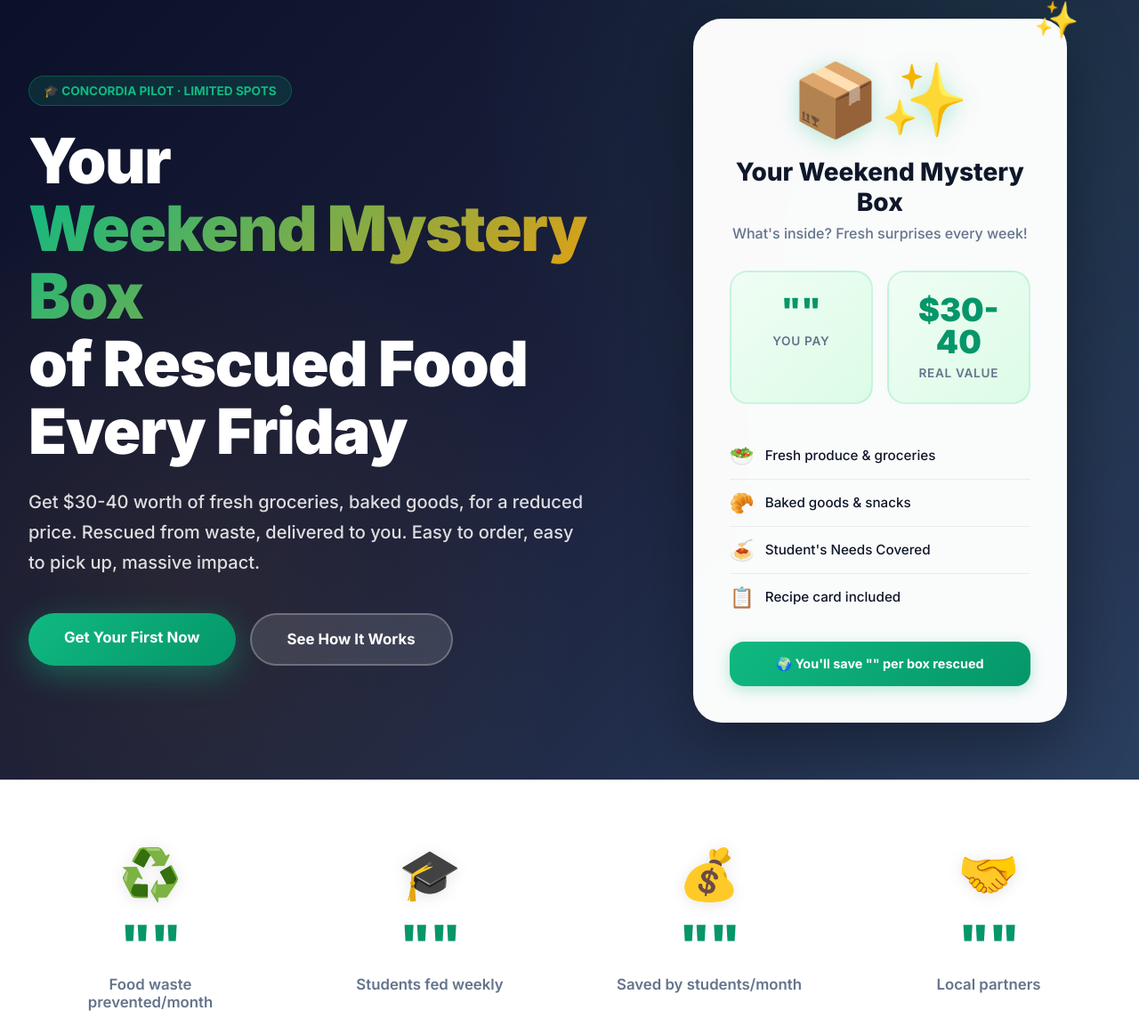
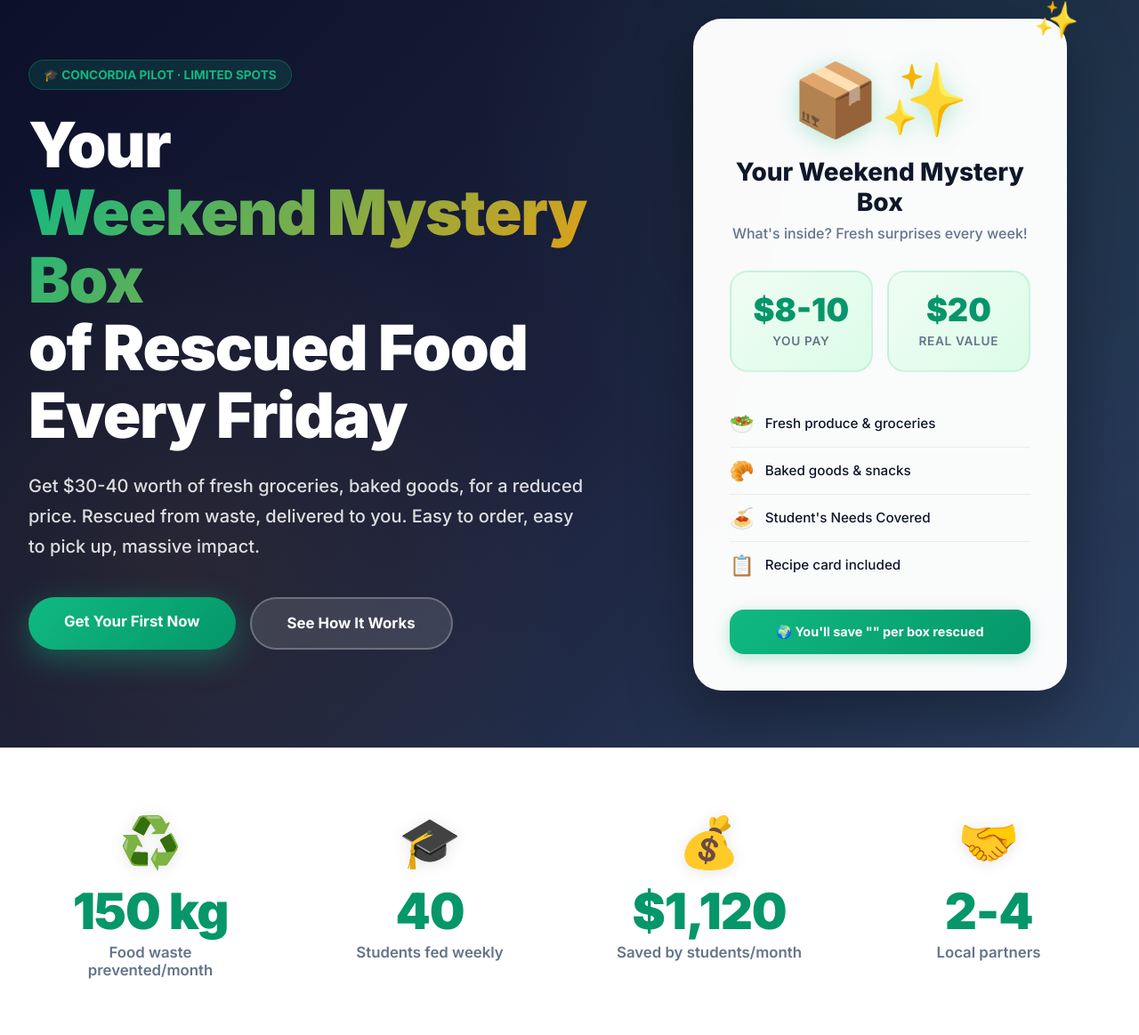
Before and after one commit to maiaarrais/MysteryBox-MARK305, a plain HTML site: page index.html in a window 1280 px wide. Shown: the part 123-1286 px from the top of the page at 89% size. Drawn offline with Linux system fonts and the light colour scheme.

Commit message:
Update index.html

```diff
--- a/index.html
+++ b/index.html
@@ -57,11 +57,11 @@
 
           <div class="value-row">
             <div class="value-card">
-              <span class="value-number">""</span>
+              <span class="value-number">$8-10</span>
               <span class="value-label">You Pay</span>
             </div>
             <div class="value-card">
-              <span class="value-number">$30-40</span>
+              <span class="value-number">$20</span>
               <span class="value-label">Real Value</span>
             </div>
           </div>
@@ -98,22 +98,22 @@
     <div class="stats-container">
       <div class="stat-item">
         <span class="stat-icon">♻️</span>
-        <span class="stat-value">""</span>
+        <span class="stat-value">150 kg</span>
         <span class="stat-description">Food waste prevented/month</span>
       </div>
       <div class="stat-item">
         <span class="stat-icon">🎓</span>
-        <span class="stat-value">""</span>
+        <span class="stat-value">40</span>
         <span class="stat-description">Students fed weekly</span>
       </div>
       <div class="stat-item">
         <span class="stat-icon">💰</span>
-        <span class="stat-value">""</span>
+        <span class="stat-value">$1,120</span>
         <span class="stat-description">Saved by students/month</span>
       </div>
       <div class="stat-item">
         <span class="stat-icon">🤝</span>
-        <span class="stat-value">""</span>
+        <span class="stat-value">2-4</span>
         <span class="stat-description">Local partners</span>
       </div>
     </div>
```
